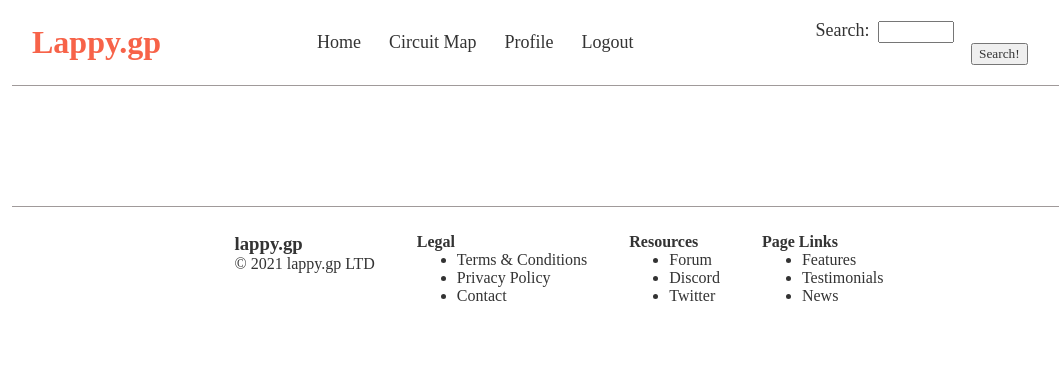
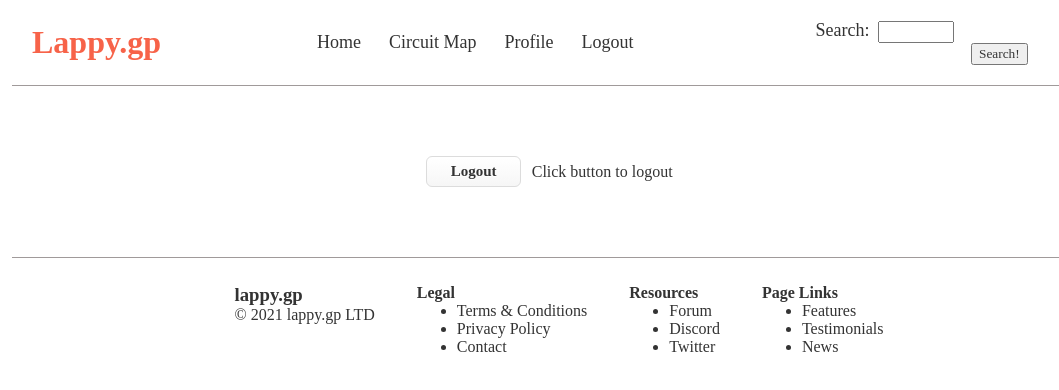
Before and after one commit to LennertSaerens/Frontend-react, a React (Create React App) app in the folder react-lappy/: page /logout in a window 1280 px wide. Shown: the top 390 px of the page, without its empty margins (96-1155 px from the left). Built offline with nearby package versions, Linux system fonts and the light colour scheme; a web font is replaced by a local one.

Commit message:
Implements frontend logout

```diff
--- a/react-lappy/src/App.js
+++ b/react-lappy/src/App.js
@@ -10,6 +10,7 @@ import React, { useState, useEffect } from "react";
 import AddCircuit from "./pages/AddCircuit";
 import AddLaptime from "./pages/AddLaptime";
 import ModifyCircuit from "./pages/ModifyCircuit";
+import Logout from "./pages/Logout";
 
 function App() {
   return (
@@ -42,6 +43,9 @@ function App() {
             <Route path="/modifycircuit">
               <ModifyCircuit />
             </Route>
+            <Route path="/logout">
+              <Logout />
+            </Route>
           </Switch>
         </div>
         <Footer />
--- a/react-lappy/src/index.css
+++ b/react-lappy/src/index.css
@@ -224,3 +224,9 @@ td {
     display: flex;
     justify-content: center;
 }
+
+.logout-content {
+    display: flex;
+    align-items: center;
+    justify-content: center;
+}
--- /dev/null
+++ b/react-lappy/src/pages/Logout.jsx
@@ -0,0 +1,20 @@
+import React, {useState} from 'react'
+
+const Logout = () => {
+
+    const [succes, setSucces] = useState(false)
+
+    const handleLogout = () => {
+        console.log("Logout succesfull")
+        setSucces(true)
+    }
+
+    return (
+        <div className="logout-content">
+            <button onClick={handleLogout} className="styledbutton">Logout</button>
+            <p>{succes ? "Logout succesfull" : "Click button to logout"}</p>
+        </div>
+    )
+}
+
+export default Logout
```
